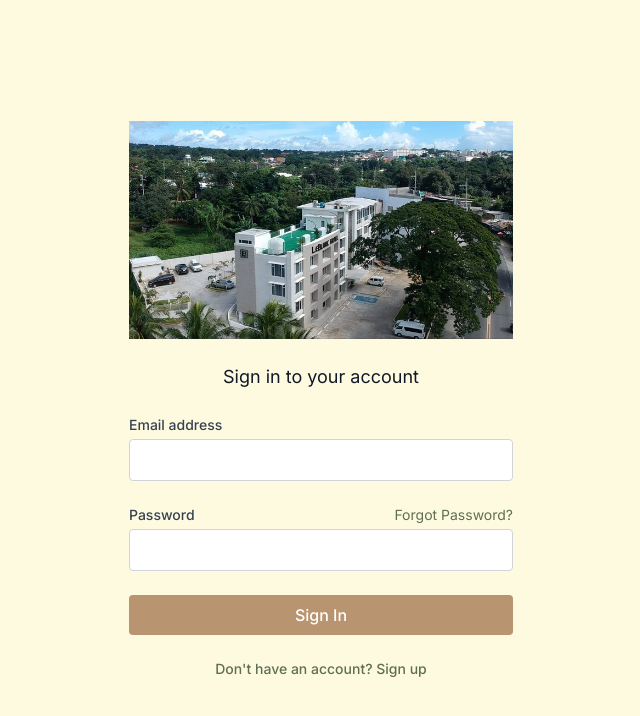
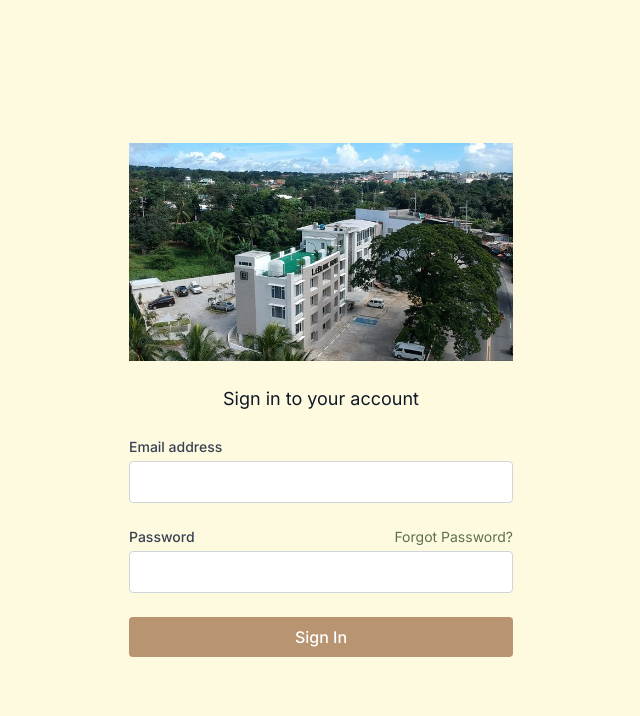
Before and after one commit to DwightAstrero/BlancTrack, a Next.js app: page /login in a window 1280 px wide. Shown: the top 716 px of the page, without its empty margins (319-959 px from the left). Built offline with nearby package versions, Linux system fonts and the light colour scheme.

Commit message:
Changed site redirections

```diff
--- a/src/app/login/page.tsx
+++ b/src/app/login/page.tsx
@@ -111,13 +111,13 @@
               Sign In
             </button>
           </div>
-          <div className="text-sm text-center">
+          {/*<div className="text-sm text-center">
             <Link href="/signup">
               <h2 className="font-medium text-brand-dgreen">
                 Don&apos;t have an account? Sign up
               </h2>
             </Link>
-          </div>
+          </div>*/}
         </form>
       </div>
     </div>
--- a/src/app/staff/page.tsx
+++ b/src/app/staff/page.tsx
@@ -83,7 +83,7 @@
 
   const handleLogout = async () => {
     localStorage.removeItem('userEmail');
-    router.push('/');
+    router.push('/login');
   };
 
   const toggleSidebar = () => {
```
